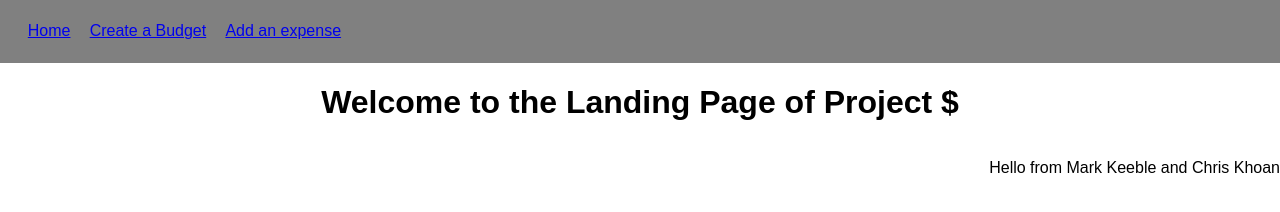
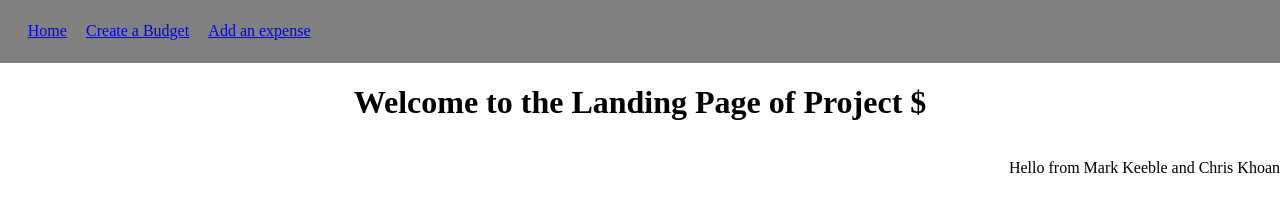
Before and after one commit to chrisprosan/Project-, a plain HTML site: page index.html in a window 1280 px wide. Drawn offline with Linux system fonts and the light colour scheme.

Commit message:
creating conflict

```diff
--- a/style/style.css
+++ b/style/style.css
@@ -1,5 +1,5 @@
 body {
-  font-family: sans-serif;
+  font-family: serif;
   margin: 0 auto;
   padding: 0 auto;
 }
```
Also changed, not shown: 1 other file.
